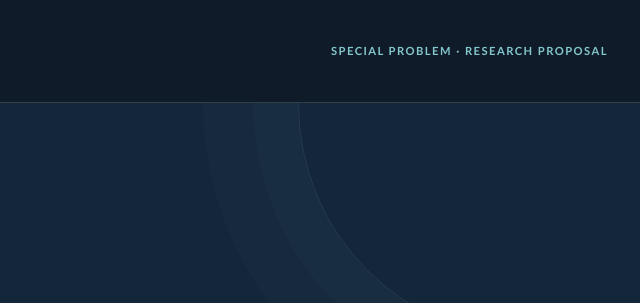
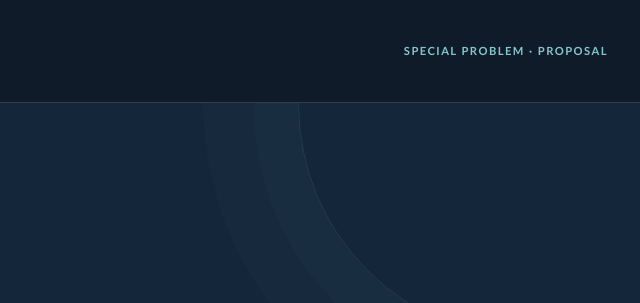
Before and after one commit to johnaaronllobrera/Kala-Ko-Ba-Uulan, a plain HTML site: page index.html in a window 1280 px wide. Shown: the top 303 px of the page, 640-1280 px from the left. Drawn offline with Linux system fonts and the light colour scheme; a web font is replaced by a local one.

Commit message:
Update index.html

```diff
--- a/index.html
+++ b/index.html
@@ -317,7 +317,7 @@ h2{color:#f3f1eb}
    <img class="seal" src="kala_ko_ba_uulan_assets/up-seal.png" alt="University of the Philippines seal">
    <div class="institution"><strong>University of the Philippines Los Baños</strong>College of Arts and Sciences<br>Institute of Statistics</div>
   </div>
-  <div class="mast-note">Special Problem · Research Proposal</div>
+  <div class="mast-note">Special Problem · Proposal</div>
  </div>
 </header>
 
```
